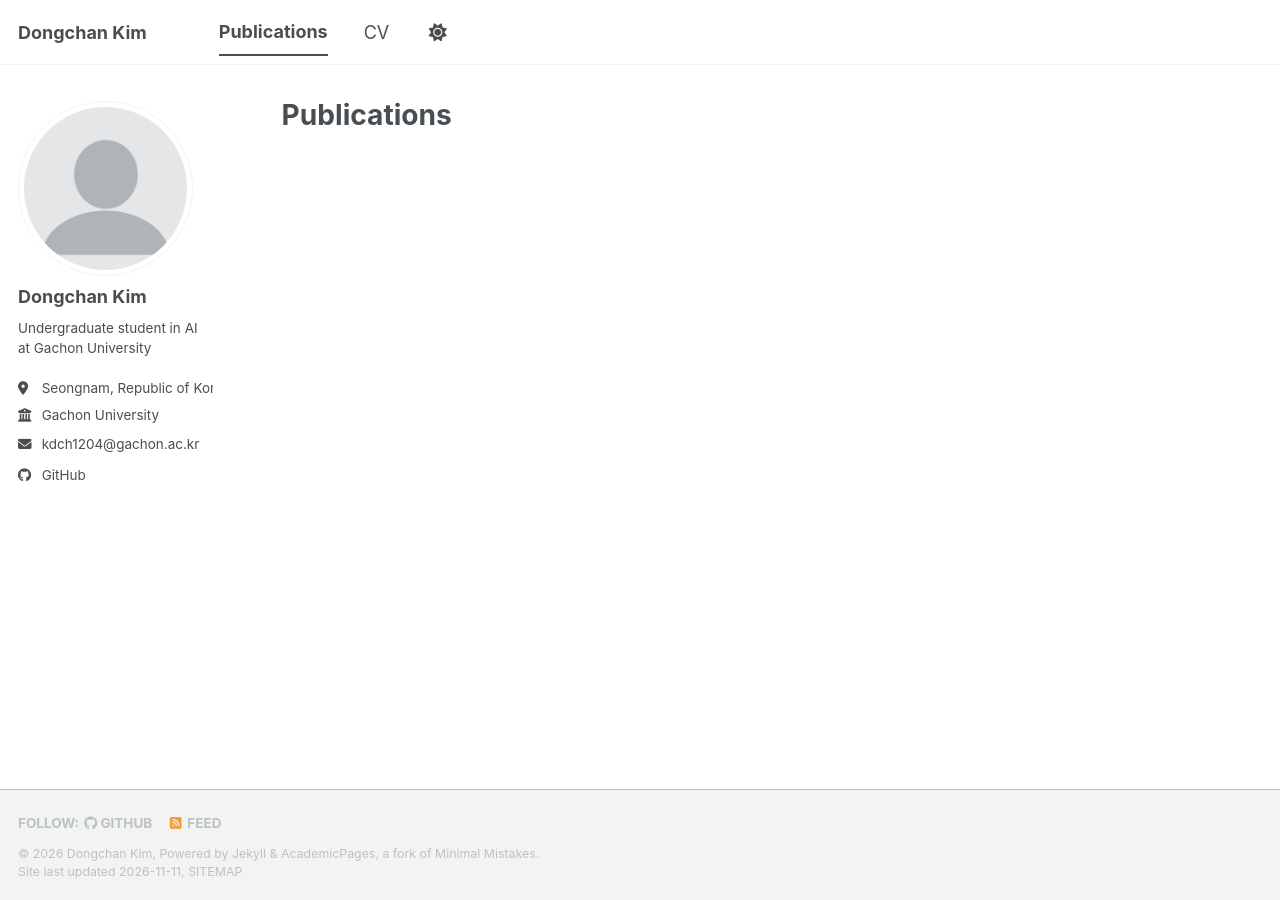
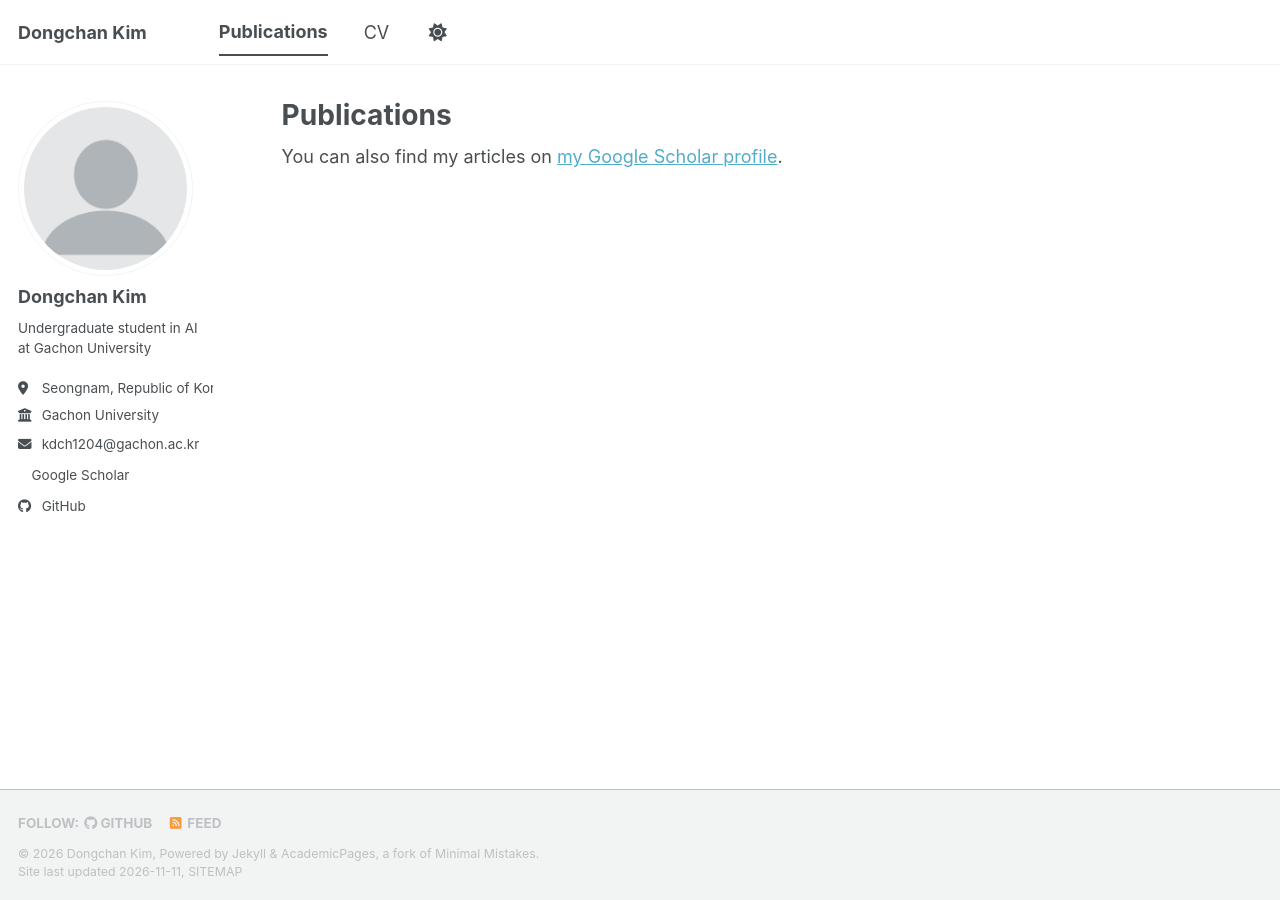
Before and after one commit to sdsdsdsdaf/sdsdsdsdaf.github.io, a Jekyll site: the page built from _pages/publications.html, in a window 1280 px wide. Built offline with Jekyll 4.4.1, drawn with Linux system fonts in a browser that asks for light colours; a script bundle is joined from its source files by our own code; a style sheet for code colours, icons or effects is not loaded; part of the change alters nothing that is shown.

Commit message:
feat: add Google Scholar link
Co-Authored-By: Claude Opus 5.5 <noreply@anthropic.com>

```diff
--- a/_config.yml
+++ b/_config.yml
@@ -35,7 +35,7 @@ author:
   # Academic websites
   academia         : # URL
   arxiv            : # URL - Update with the correct link to your profile
-  googlescholar    : # "https://scholar.google.com/citations?user=YOUR_SCHOLAR_ID"
+  googlescholar    : "https://scholar.google.com/citations?user=4kDOdrEAAAAJ"
   inspire-hep      : # URL
   impactstory      : # URL
   orcid            : # URL
```
